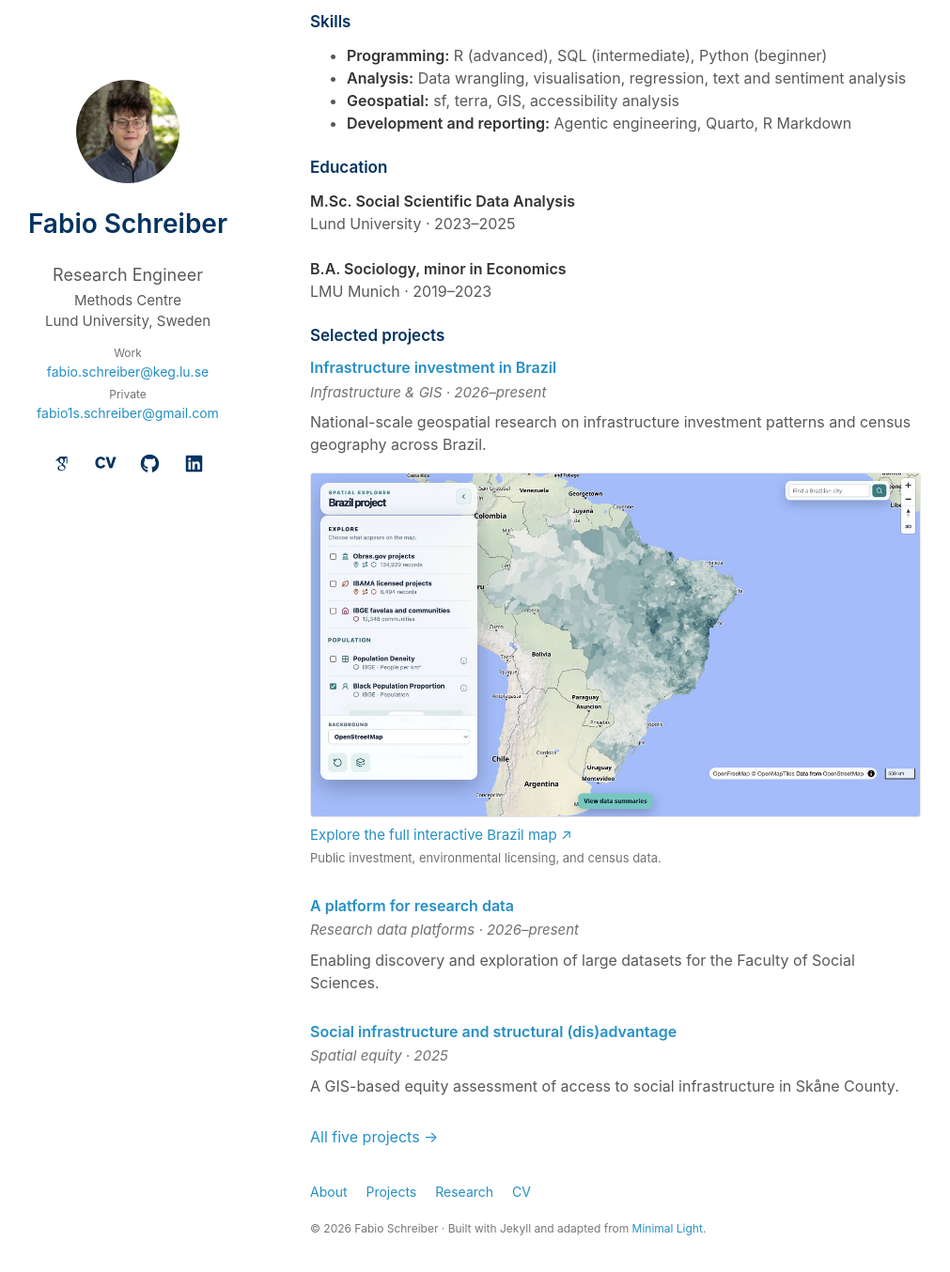
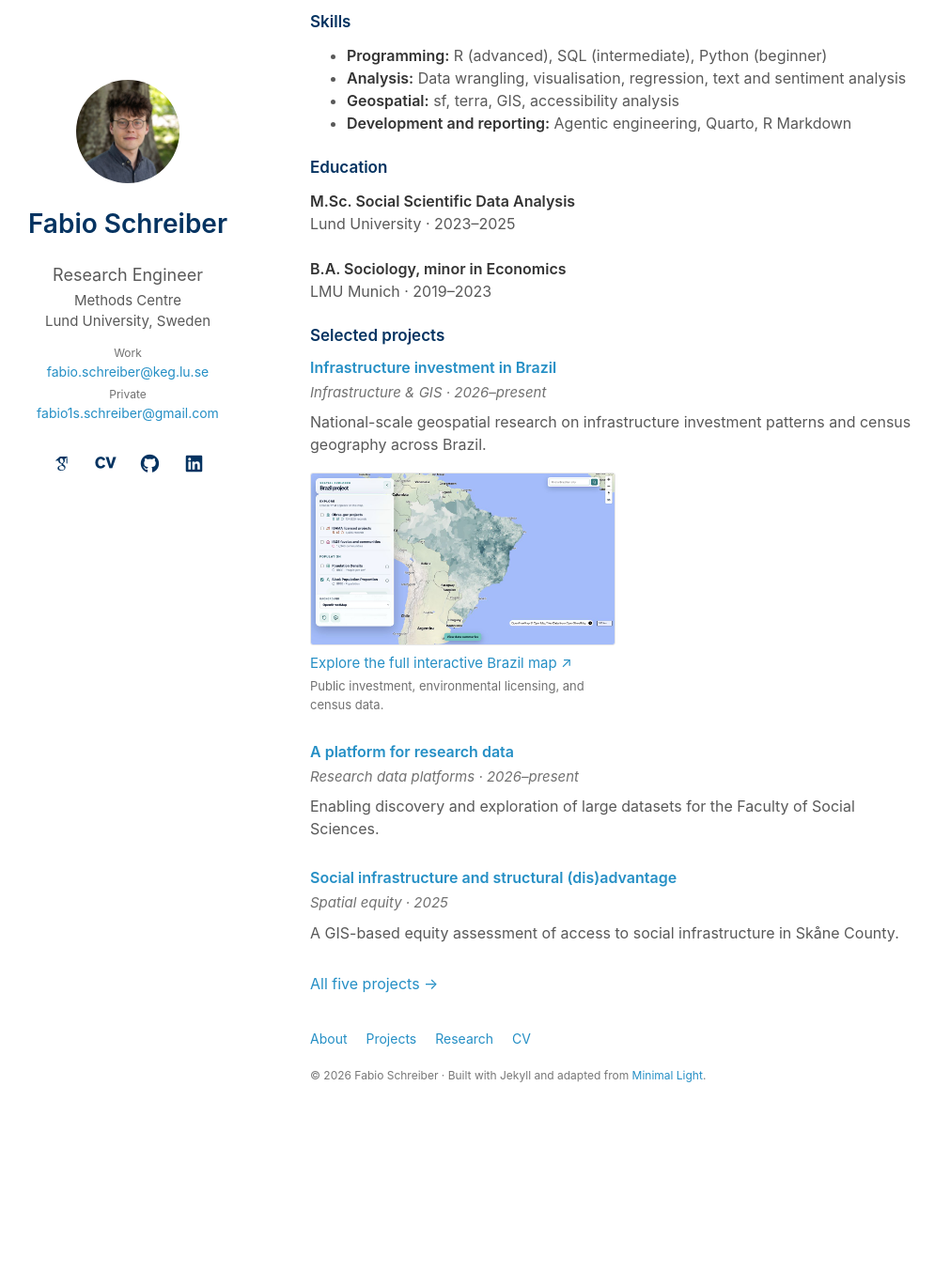
Before and after one commit to fab1s/fab1s.github.io, a Jekyll site: the page built from _pages/about.md, in a window 1280 px wide and 1400 px high, scrolled down 1107 px. Shown: the top 1354 px of the window at 94% size, without its empty margins (140-1151 px from the left). Built offline with Jekyll 4.4.1, drawn with Linux system fonts in a browser that asks for light colours; some web fonts are replaced; after the commit the page ends 2344 px from its top, so only the background shows below that.

Commit message:
Reduce map preview size

```diff
--- a/assets/css/portfolio.scss
+++ b/assets/css/portfolio.scss
@@ -37,9 +37,10 @@ a:focus-visible { outline:2px solid #155f91; outline-offset:4px; }
 @media(max-height:700px) { header { position:static; } }
 @media print { header,.site-credit,.footer-nav { display:none; } div.wrapper { display:block; padding:0; } }
 
-.map-preview { margin:18px 0 24px; }
+.map-preview { width:50%; margin:18px 0 24px; }
 .map-preview a { display:block; }
 .map-preview img { display:block; width:100%; height:auto; border:1px solid #e7e7e7; border-radius:3px; box-sizing:border-box; margin-bottom:8px; }
 .map-preview a { font-size:15px; }
 .map-preview figcaption { color:#717171; font-size:13px; margin-top:4px; }
 @media print { .map-preview { display:none; } }
+@media(max-width:800px) { .map-preview { width:100%; } }
```
